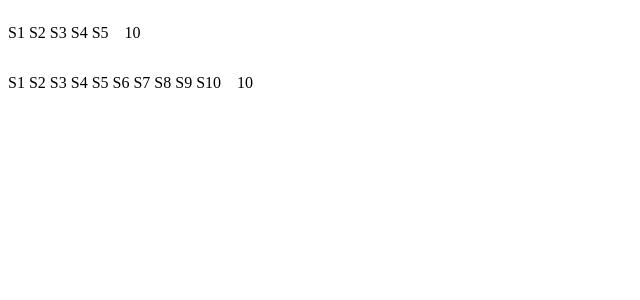
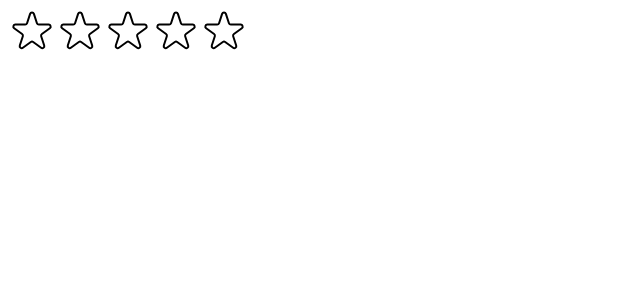
Before and after one commit to Rajput-Suraj/usepopcorn, a React (Create React App) app: page / in a window 1280 px wide. Shown: the top 300 px of the page, without its empty margins (0-640 px from the left). Built offline with nearby package versions, Linux system fonts and the light colour scheme.

Commit message:
Create a star component and handled rating funcationality

```diff
--- a/src/components/StarRating.jsx
+++ b/src/components/StarRating.jsx
@@ -1,3 +1,5 @@
+import { useState } from 'react';
+
 const containerStyle = {
   display: 'flex',
   alignItems: 'center',
@@ -6,7 +8,6 @@
 
 const starContainerStyle = {
   display: 'flex',
-  gap: '4px',
 };
 
 const textStyle = {
@@ -14,17 +15,46 @@
   margin: '0',
 };
 
+const starStyle = {
+  height: '48px',
+  width: '48px',
+  display: 'block',
+  cursor: 'pointer',
+};
+
 function StarRating({ maxRating = 10 }) {
+  const [rating, setRating] = useState(0);
   return (
     <div style={containerStyle}>
       <div style={starContainerStyle}>
         {Array.from({ length: maxRating }, (_, i) => (
-          <span style={textStyle}>S{i + 1}</span>
+          <Star key={i} onRate={() => setRating(i + 1)} full={rating >= i + 1} />
         ))}
       </div>
-      <p>10</p>
+      <p style={textStyle}>{rating || ''}</p>
     </div>
   );
 }
 
 export default StarRating;
+
+function Star({ onRate, full }) {
+  return (
+    <span role="button" style={starStyle} onClick={onRate}>
+      {full ? (
+        <svg xmlns="http://www.w3.org/2000/svg" viewBox="0 0 20 20" fill="#000" stroke="#000">
+          <path d="M9.049 2.927c.3-.921 1.603-.921 1.902 0l1.07 3.292a1 1 0 00.95.69h3.462c.969 0 1.371 1.24.588 1.81l-2.8 2.034a1 1 0 00-.364 1.118l1.07 3.292c.3.921-.755 1.688-1.54 1.118l-2.8-2.034a1 1 0 00-1.175 0l-2.8 2.034c-.784.57-1.838-.197-1.539-1.118l1.07-3.292a1 1 0 00-.364-1.118L2.98 8.72c-.783-.57-.38-1.81.588-1.81h3.461a1 1 0 00.951-.69l1.07-3.292z" />
+        </svg>
+      ) : (
+        <svg xmlns="http://www.w3.org/2000/svg" fill="none" viewBox="0 0 24 24" stroke="#000">
+          <path
+            strokeLinecap="round"
+            strokeLinejoin="round"
+            strokeWidth="{2}"
+            d="M11.049 2.927c.3-.921 1.603-.921 1.902 0l1.519 4.674a1 1 0 00.95.69h4.915c.969 0 1.371 1.24.588 1.81l-3.976 2.888a1 1 0 00-.363 1.118l1.518 4.674c.3.922-.755 1.688-1.538 1.118l-3.976-2.888a1 1 0 00-1.176 0l-3.976 2.888c-.783.57-1.838-.197-1.538-1.118l1.518-4.674a1 1 0 00-.363-1.118l-3.976-2.888c-.784-.57-.38-1.81.588-1.81h4.914a1 1 0 00.951-.69l1.519-4.674z"
+          />
+        </svg>
+      )}
+    </span>
+  );
+}
--- a/src/index.js
+++ b/src/index.js
@@ -9,6 +9,5 @@
   <React.StrictMode>
     {/* <App /> */}
     <StarRating maxRating={5} />
-    <StarRating />
   </React.StrictMode>
 );
```
Also changed, not shown: src/index.css (+2 -35 lines).
